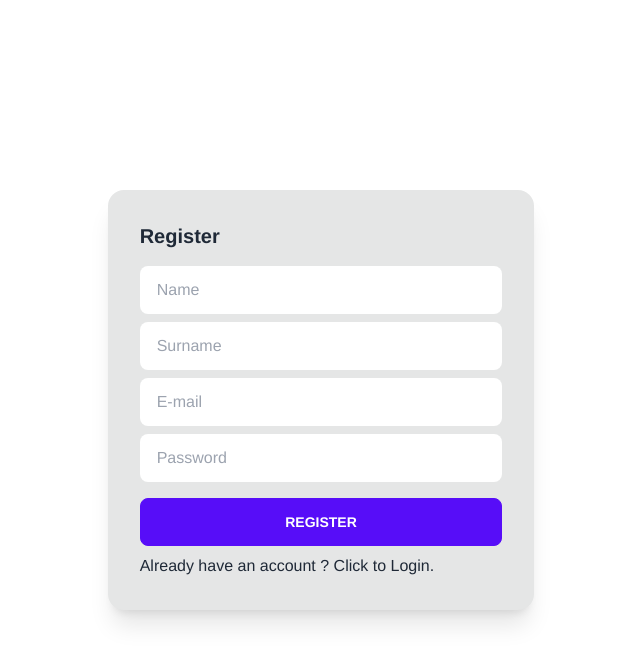
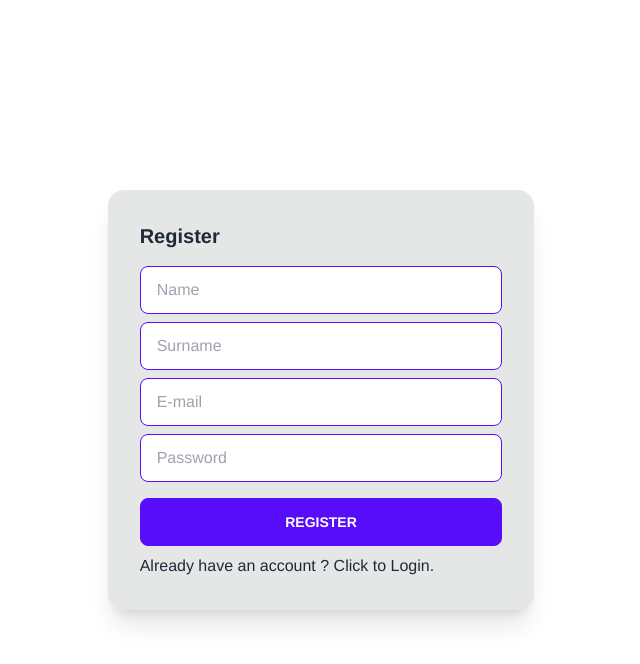
Before and after one commit to ssamilg/personal-hub, a Vue app: page /register in a window 1280 px wide. Both pictures are taken after a click on the element "Don't have an account ? Click to Register.". Shown: the top 664 px of the page, without its empty margins (319-959 px from the left). Built offline with nearby package versions, Linux system fonts and the light colour scheme; no server answers.

Commit message:
feat: add border to inputs

```diff
--- a/src/views/Login.vue
+++ b/src/views/Login.vue
@@ -39,8 +39,8 @@ export default {
           <div class="card-body">
             <h2 class="card-title">Login</h2>
 
-            <input v-model="email" type="text" placeholder="E-mail" class="input w-full mt-2" />
-            <input v-model="password" type="password" placeholder="Password" class="input w-full" />
+            <input v-model="email" type="text" placeholder="E-mail" class="input input-bordered input-primary w-full mt-2" />
+            <input v-model="password" type="password" placeholder="Password" class="input input-bordered input-primary w-full" />
 
             <div class="card-actions mt-2">
               <button class="btn btn-primary btn-block" @click="login">Login</button>
--- a/src/views/Register.vue
+++ b/src/views/Register.vue
@@ -45,10 +45,10 @@ export default {
           <div class="card-body">
             <h2 class="card-title">Register</h2>
 
-            <input v-model="name" type="text" placeholder="Name" class="input w-full mt-2" />
-            <input v-model="surname" type="text" placeholder="Surname" class="input w-full" />
-            <input v-model="email" type="text" placeholder="E-mail" class="input w-full" />
-            <input v-model="password" type="password" placeholder="Password" class="input w-full" />
+            <input v-model="name" type="text" placeholder="Name" class="input input-bordered input-primary w-full mt-2" />
+            <input v-model="surname" type="text" placeholder="Surname" class="input input-bordered input-primary w-full" />
+            <input v-model="email" type="text" placeholder="E-mail" class="input input-bordered input-primary w-full" />
+            <input v-model="password" type="password" placeholder="Password" class="input input-bordered input-primary w-full" />
 
             <div class="card-actions mt-2">
               <button class="btn btn-primary btn-block" @click="submit">Register</button>
```
